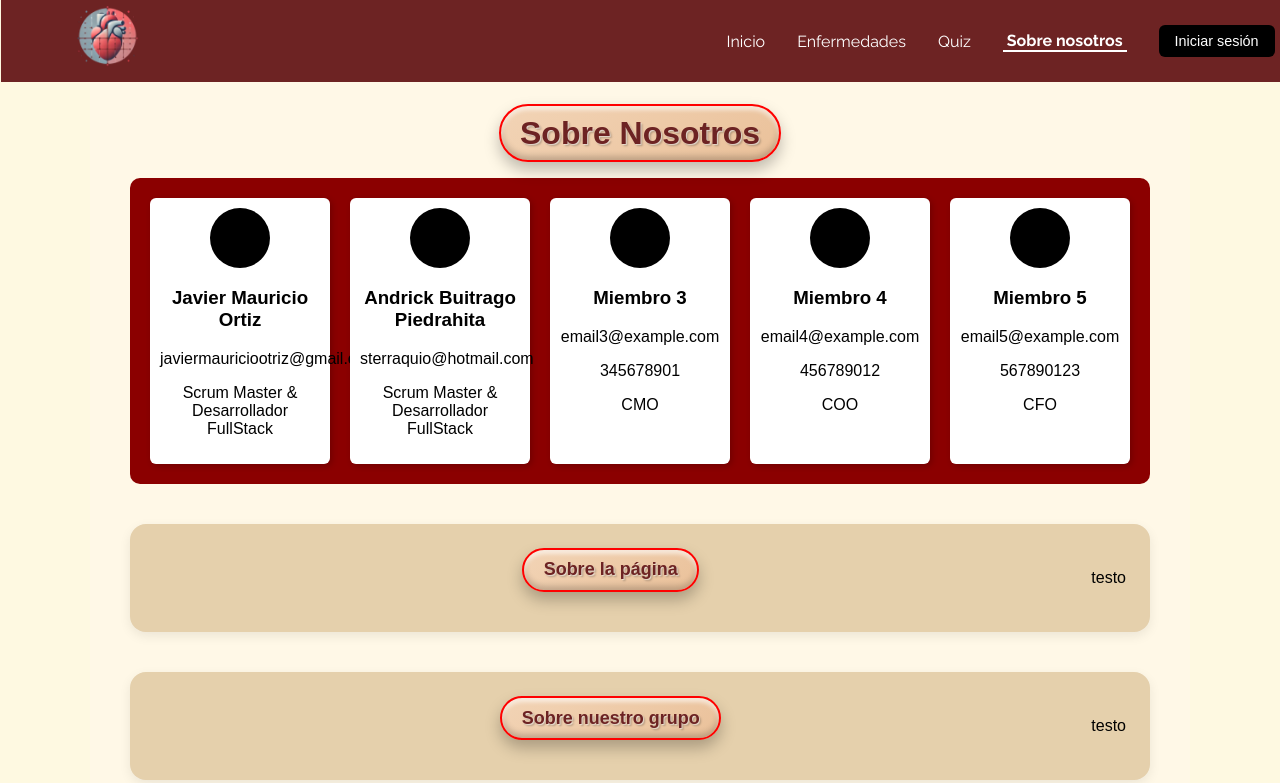
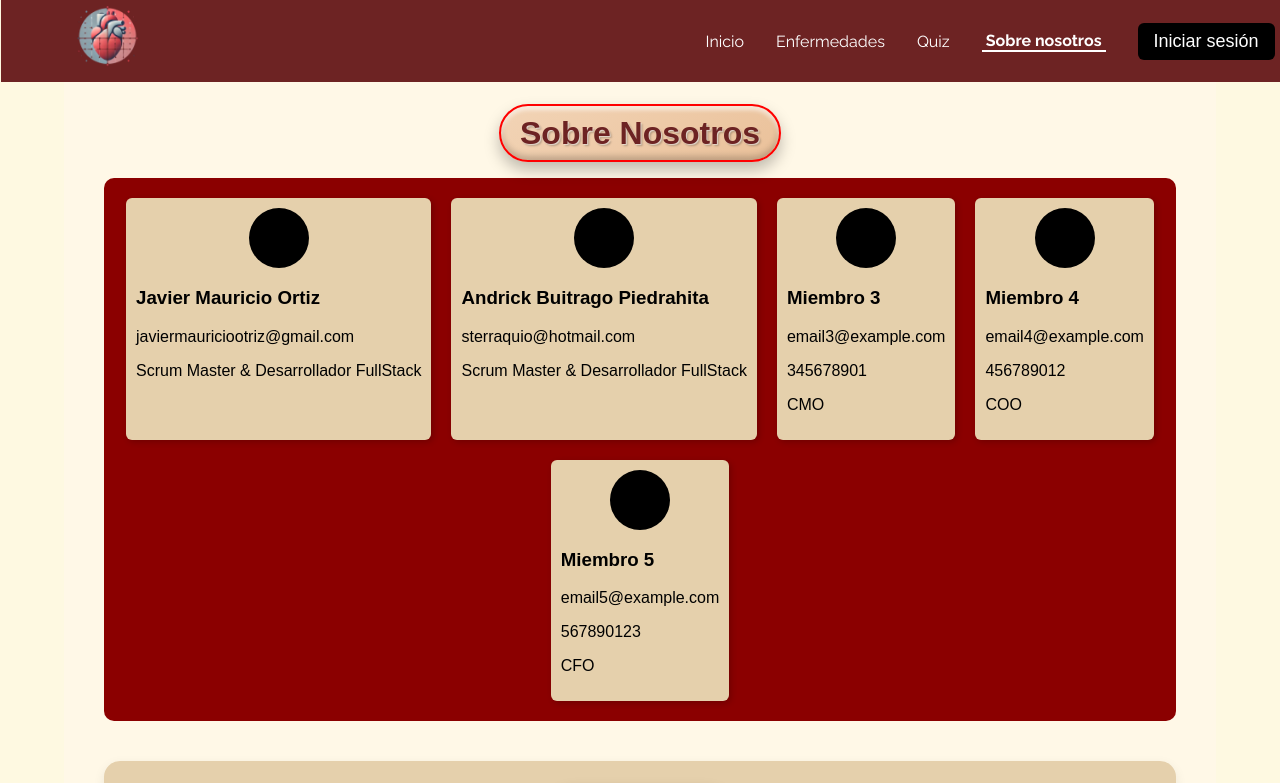
Before and after one commit to camilo1210/PI-Proyect, a React (Vite) app: page /About_us in a window 1280 px wide. Shown: the top 783 px of the page. Built offline with nearby package versions, Linux system fonts and the light colour scheme; no server answers.

Commit message:
Detalles pequeño

```diff
--- a/src/assets/variables.css
+++ b/src/assets/variables.css
@@ -41,7 +41,7 @@ body {
   padding: 0;
   font-family: "Raleway", sans-serif;
   background-color: var(--color-claro);
-  color: #333;
+  color: black;
   min-width: 320px;
   min-height: 100vh;
   align-items: stretch;
@@ -106,7 +106,7 @@ h1 {
   color: #b10000;
   padding: 10px 20px;
   font-weight: bold;
-  font-size: 1.1rem;
+  font-size: 18px;
   border-radius: 25px;
   max-width: 200px;
   display: flex;
@@ -134,8 +134,8 @@ h1 {
 
 .text {
   flex: 1;
-  font-size: 1rem;
-  color: #5a3a3a;
+  font-size: 18px;
+  color: black;
   line-height: 1.6;
   text-align: justify;
 }
@@ -185,7 +185,7 @@ h1 {
 
 .card .title {
   font-weight: bold;
-  font-size: 1.2rem;
+  font-size: 18px;
   color: var(--color-rojo-oscuro);
   margin-bottom: 0.8rem;
   border-width: 4px;
@@ -216,7 +216,7 @@ h1 {
   display: flex;
   justify-content: center;
   gap: 5rem;
-  font-size: 1.5rem;
+  font-size: 18px;
   color: var(--color-rojo-oscuro);
   margin-top: 0.5rem;
 }
@@ -314,7 +314,7 @@ h1 {
 .home-description {
   max-width: 1200px;
   line-height: 1.6;
-  font-size: 1.1rem;
+  font-size: 20px;
   margin-bottom: 2rem;
   text-align: justify;
   animation: slideIn 1s ease-out;
@@ -323,7 +323,7 @@ h1 {
 
 .title-description-left {
   color: var(--color-rojo-oscuro);
-  font-size: 1.5rem;
+  font-size: 18px;
   font-weight: bold;
   margin-bottom: 0.5rem;
   text-align: left;
@@ -333,7 +333,7 @@ h1 {
   max-width: 450px;
   margin-left: -30px;
   color: #555;
-  font-size: 0.95rem;
+  font-size: 18px;
   line-height: 1.5;
   text-align: left;
 }
@@ -346,7 +346,7 @@ button,
   padding: 0.5rem 1rem;
   border-radius: 6px;
   cursor: pointer;
-  font-size: 0.9rem;
+  font-size: 18px;
   transition: background-color 0.3s;
 }
 
--- a/src/pages/about-us/About.css
+++ b/src/pages/about-us/About.css
@@ -1,7 +1,7 @@
 @import "../../assets/variables.css";
-@import url('https://fonts.googleapis.com/css2?family=Raleway:wght@400;700&display=swap');
+@import url("https://fonts.googleapis.com/css2?family=Raleway:wght@400;700&display=swap");
 .about-container {
-  background-color: #FFF8E7;
+  background-color: #fff8e7;
   font-family: Arial, sans-serif;
   padding: 40px;
   color: #000;
@@ -14,7 +14,7 @@
 }
 
 .team-section {
-  background-color: #8B0000;
+  background-color: #8b0000;
   padding: 20px;
   display: flex;
   flex-wrap: wrap;
@@ -25,12 +25,12 @@
 }
 
 .member-card {
-  background-color: white;
-  width: 160px;
+  background-color: var(--color-arena);
+  width: auto;
   padding: 10px;
   border-radius: 6px;
-  box-shadow: 2px 2px 6px rgba(0,0,0,0.2);
-  text-align: center;
+  box-shadow: 2px 2px 6px rgba(0, 0, 0, 0.2);
+  text-align: left;
 }
 
 .avatar {
@@ -42,14 +42,15 @@
 }
 
 .section {
-  background-color: white;
+  background-color: var(--color-arena);
   padding: 20px;
   margin-top: 30px;
   border-radius: 10px;
+  font-size: 18px;
 }
 
 .section-title {
-  background-color: #8B0000;
+  background-color: #8b0000;
   color: white;
   padding: 8px 16px;
   display: inline-block;
--- a/src/pages/about-us/About.jsx
+++ b/src/pages/about-us/About.jsx
@@ -29,7 +29,9 @@ const AboutUs = () => {
       <div className="section">
         <h2 className="section-title">Sobre la página</h2>
         <p>
-          testo
+          Está página web fue creada como parte de un proyecto de la asignatura "Proyecto Integrador" del programa de Tecnología en desarrollo de software de la Universidad Del Valle.
+          La idea central es mostrar de manera sencilla y gráfica las enfermedades del órgano humano llamado corazón, así mismo sus síntomas, tratamientos y recomendaciones para cuidarlo.
+          Como detalle adicional, la página cuenta con el apartado de "Quiz" en el cuál se pueden responder preguntas relacionadas con la tematica de las enfermedades del corazón humano y sus síntomas.
         </p>
       </div>
 
```
